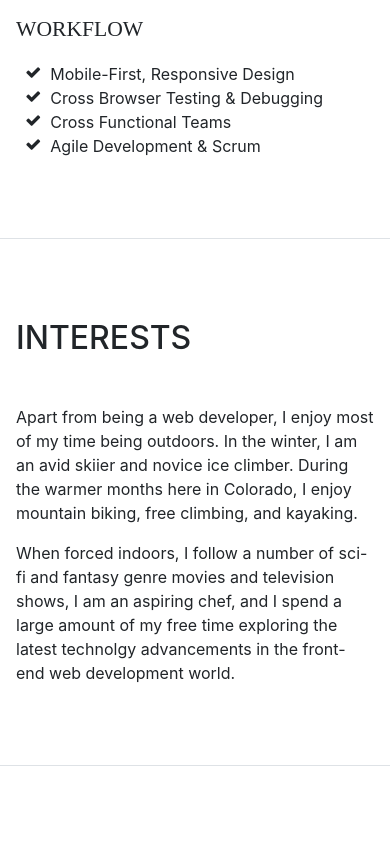
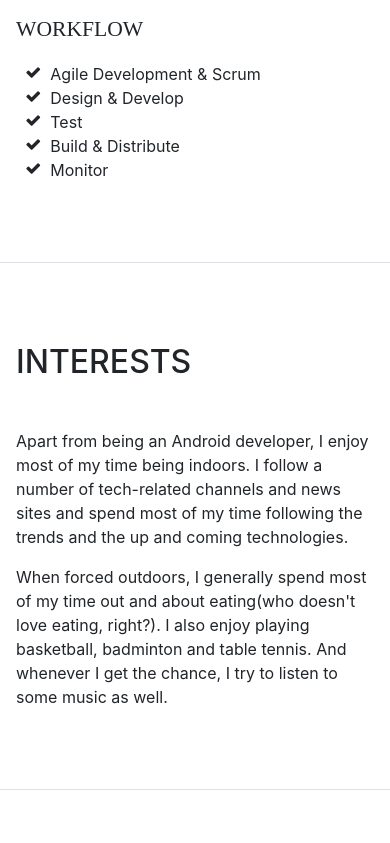
Before and after one commit to rjnsalvador/rjnsalvador.github.io, a website with bundled scripts: page index.html in a window 390 px wide. Shown: the part 3040-3883 px from the top of the page. Built offline with nearby package versions, Linux system fonts and the light colour scheme; a web font is replaced by a local one.

Commit message:
Updated interests

```diff
--- a/index.html
+++ b/index.html
@@ -252,16 +252,20 @@
           <ul class="fa-ul mb-0">
             <li>
               <i class="fa-li fa fa-check"></i>
-              Mobile-First, Responsive Design</li>
+              Agile Development &amp; Scrum</li>
             <li>
               <i class="fa-li fa fa-check"></i>
-              Cross Browser Testing &amp; Debugging</li>
+              Design &amp; Develop</li>
             <li>
               <i class="fa-li fa fa-check"></i>
-              Cross Functional Teams</li>
+              Test</li>
             <li>
               <i class="fa-li fa fa-check"></i>
-              Agile Development &amp; Scrum</li>
+              Build &amp; Distribute</li>
+            <li>
+              <i class="fa-li fa fa-check"></i>
+              Monitor</li>
+            <li>
           </ul>
         </div>
       </section>
@@ -269,8 +273,12 @@
       <section class="resume-section p-3 p-lg-5 d-flex flex-column" id="interests">
         <div class="my-auto">
           <h2 class="mb-5">Interests</h2>
-          <p>Apart from being a web developer, I enjoy most of my time being outdoors. In the winter, I am an avid skiier and novice ice climber. During the warmer months here in Colorado, I enjoy mountain biking, free climbing, and kayaking.</p>
-          <p class="mb-0">When forced indoors, I follow a number of sci-fi and fantasy genre movies and television shows, I am an aspiring chef, and I spend a large amount of my free time exploring the latest technolgy advancements in the front-end web development world.</p>
+          <p>Apart from being an Android developer, I enjoy most of my time being indoors.
+            I follow a number of tech-related channels and news sites and spend most of my
+            time following the trends and the up and coming technologies. </p>
+          <p class="mb-0">When forced outdoors, I generally spend most of my time out
+            and about eating(who doesn't love eating, right?). I also enjoy playing basketball, badminton and table tennis. And whenever I get the chance, I try
+            to listen to some music as well.</p>
         </div>
       </section>
 
```
